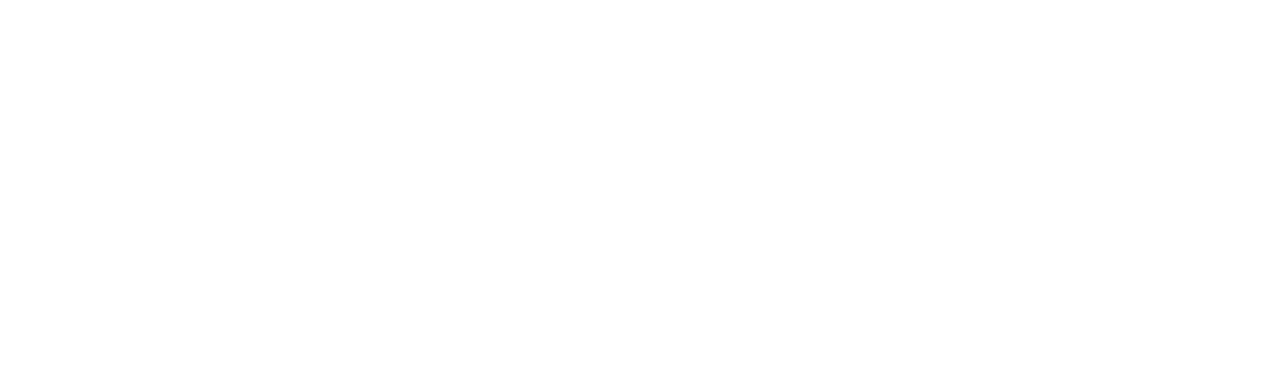
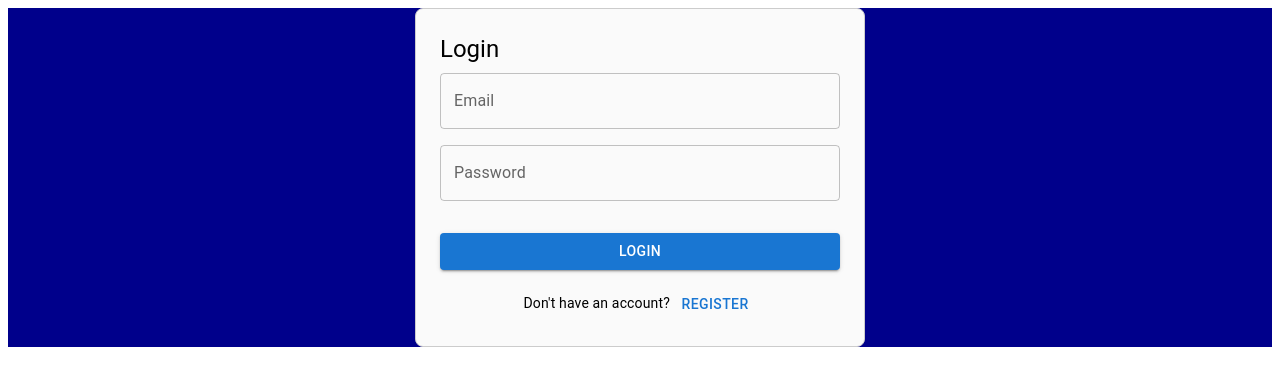
Before and after one commit to Internet-Technologies-bmb/AI-TextBook-Query-System, a React app in the folder frontend/: page / in a window 1280 px wide. Shown: the top 386 px of the page. Built offline with nearby package versions, Linux system fonts and the light colour scheme; the HTML template or start-up script is replaced by a standard one.

Commit message:
Update AuthPage.js

```diff
--- a/frontend/src/components/AuthPage.js
+++ b/frontend/src/components/AuthPage.js
@@ -65,7 +65,13 @@
 
   return (
     <div className="center">
-
+      <AuthForm
+        isRegister={isRegister}
+        onSubmit={handleSubmit}
+        loading={loading}
+        error={error}
+        toggleForm={toggleForm}
+      />
     </div>
   );
 };
```
